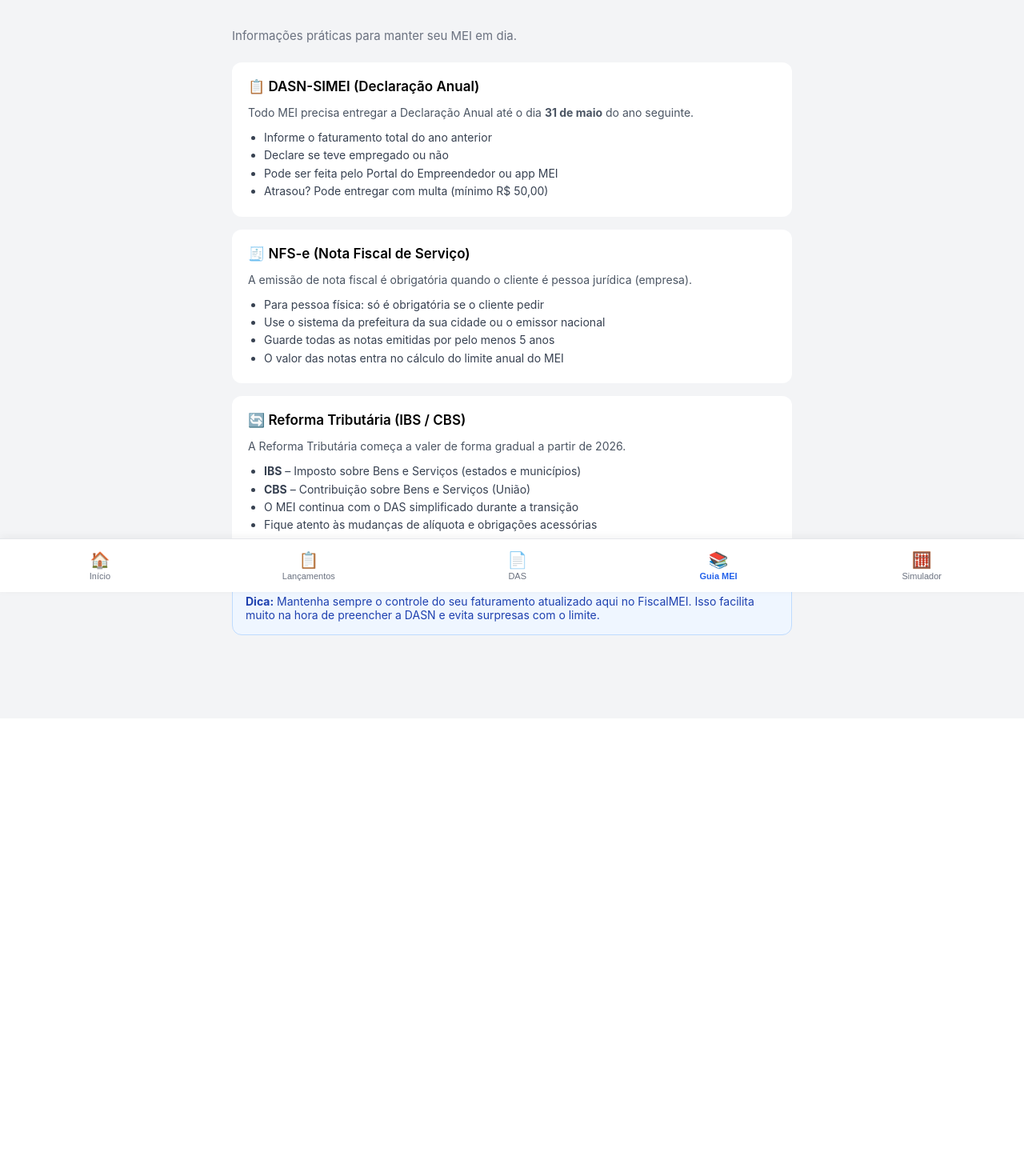
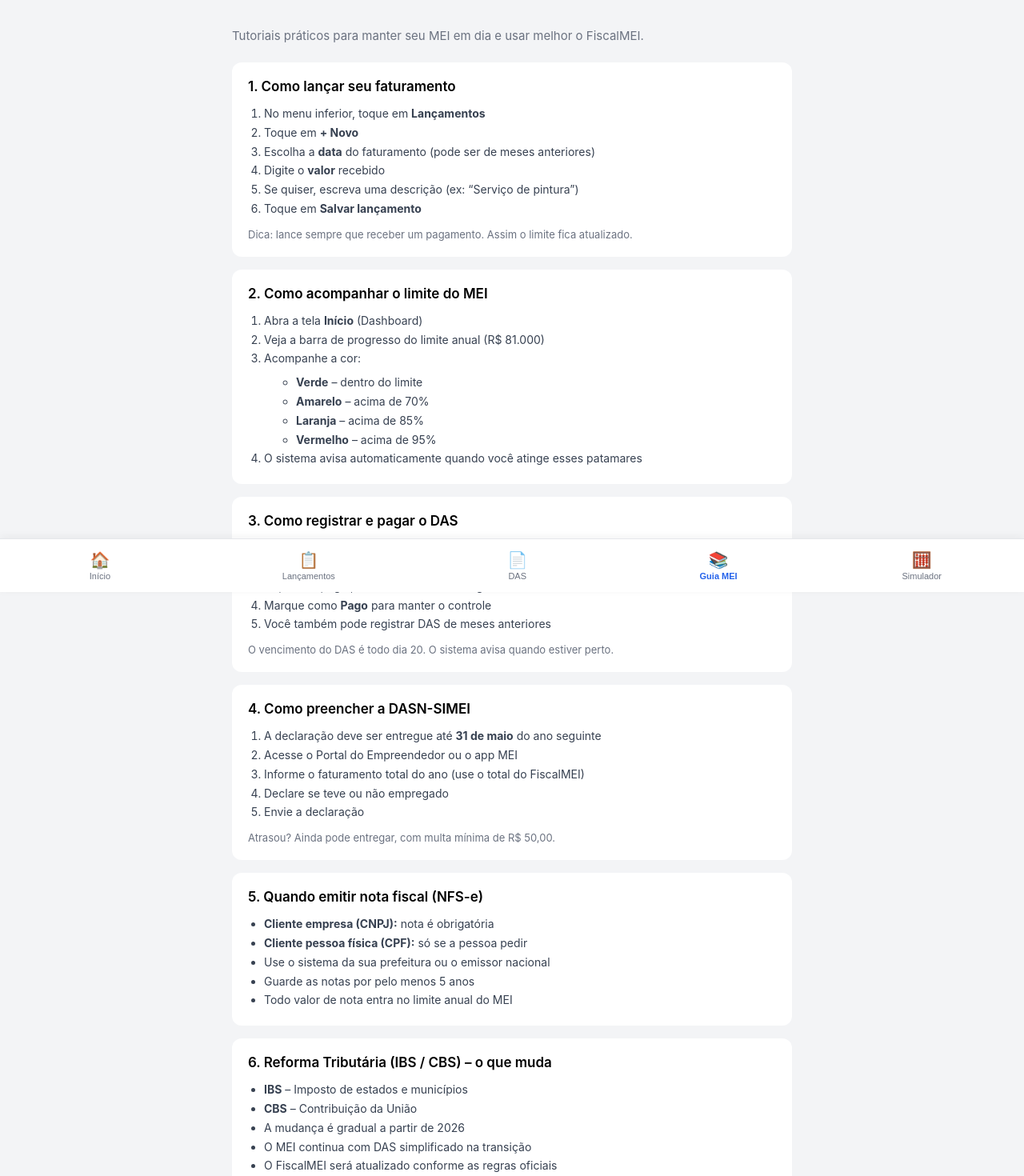
Before and after one commit to LuisRedesocial/fiscalmei, a Next.js app: page /guias in a window 1280 px wide. Shown: the part 60-1530 px from the top of the page at 80% size. Before the commit the page ends 958 px from the top, so only its background shows below. Built offline with nearby package versions, Linux system fonts and the light colour scheme.

Commit message:
Enriquece Guia MEI com tutoriais passo a passo

```diff
--- a/src/app/guias/page.tsx
+++ b/src/app/guias/page.tsx
@@ -7,7 +7,6 @@ export default function GuiasPage() {
 
   return (
     <div style={{ minHeight: '100vh', background: '#f3f4f6', paddingBottom: '80px' }}>
-      {/* Header */}
       <header style={{ background: 'white', borderBottom: '1px solid #e5e7eb', padding: '16px 24px', display: 'flex', alignItems: 'center', gap: '10px' }}>
         <button
           onClick={() => router.push('/dashboard')}
@@ -21,61 +20,128 @@ export default function GuiasPage() {
       <main style={{ maxWidth: '700px', margin: '0 auto', padding: '24px 16px' }}>
 
         <p style={{ color: '#6b7280', marginBottom: '24px', fontSize: '15px' }}>
-          Informações práticas para manter seu MEI em dia.
+          Tutoriais práticos para manter seu MEI em dia e usar melhor o FiscalMEI.
         </p>
 
-        {/* DASN */}
+        {/* Tutorial 1 */}
         <div style={{ background: 'white', borderRadius: '12px', padding: '20px', marginBottom: '16px' }}>
           <h2 style={{ fontSize: '17px', fontWeight: '600', margin: '0 0 12px' }}>
-            📋 DASN-SIMEI (Declaração Anual)
+            1. Como lançar seu faturamento
           </h2>
-          <p style={{ fontSize: '14px', color: '#4b5563', marginBottom: '12px' }}>
-            Todo MEI precisa entregar a Declaração Anual até o dia <strong>31 de maio</strong> do ano seguinte.
+          <ol style={{ margin: 0, paddingLeft: '20px', fontSize: '14px', color: '#374151', lineHeight: '1.7' }}>
+            <li>No menu inferior, toque em <strong>Lançamentos</strong></li>
+            <li>Toque em <strong>+ Novo</strong></li>
+            <li>Escolha a <strong>data</strong> do faturamento (pode ser de meses anteriores)</li>
+            <li>Digite o <strong>valor</strong> recebido</li>
+            <li>Se quiser, escreva uma descrição (ex: “Serviço de pintura”)</li>
+            <li>Toque em <strong>Salvar lançamento</strong></li>
+          </ol>
+          <p style={{ margin: '12px 0 0', fontSize: '13px', color: '#6b7280' }}>
+            Dica: lance sempre que receber um pagamento. Assim o limite fica atualizado.
           </p>
-          <ul style={{ margin: 0, paddingLeft: '20px', fontSize: '14px', color: '#374151', lineHeight: '1.6' }}>
-            <li>Informe o faturamento total do ano anterior</li>
-            <li>Declare se teve empregado ou não</li>
-            <li>Pode ser feita pelo Portal do Empreendedor ou app MEI</li>
-            <li>Atrasou? Pode entregar com multa (mínimo R$ 50,00)</li>
+        </div>
+
+        {/* Tutorial 2 */}
+        <div style={{ background: 'white', borderRadius: '12px', padding: '20px', marginBottom: '16px' }}>
+          <h2 style={{ fontSize: '17px', fontWeight: '600', margin: '0 0 12px' }}>
+            2. Como acompanhar o limite do MEI
+          </h2>
+          <ol style={{ margin: 0, paddingLeft: '20px', fontSize: '14px', color: '#374151', lineHeight: '1.7' }}>
+            <li>Abra a tela <strong>Início</strong> (Dashboard)</li>
+            <li>Veja a barra de progresso do limite anual (R$ 81.000)</li>
+            <li>Acompanhe a cor:
+              <ul style={{ marginTop: '6px' }}>
+                <li><strong>Verde</strong> – dentro do limite</li>
+                <li><strong>Amarelo</strong> – acima de 70%</li>
+                <li><strong>Laranja</strong> – acima de 85%</li>
+                <li><strong>Vermelho</strong> – acima de 95%</li>
+              </ul>
+            </li>
+            <li>O sistema avisa automaticamente quando você atinge esses patamares</li>
+          </ol>
+        </div>
+
+        {/* Tutorial 3 */}
+        <div style={{ background: 'white', borderRadius: '12px', padding: '20px', marginBottom: '16px' }}>
+          <h2 style={{ fontSize: '17px', fontWeight: '600', margin: '0 0 12px' }}>
+            3. Como registrar e pagar o DAS
+          </h2>
+          <ol style={{ margin: 0, paddingLeft: '20px', fontSize: '14px', color: '#374151', lineHeight: '1.7' }}>
+            <li>No menu, toque em <strong>DAS</strong></li>
+            <li>Toque em <strong>Emitir DAS no site oficial da Receita</strong> para gerar a guia</li>
+            <li>Depois de pagar, volte no FiscalMEI e registre o DAS do mês</li>
+            <li>Marque como <strong>Pago</strong> para manter o controle</li>
+            <li>Você também pode registrar DAS de meses anteriores</li>
+          </ol>
+          <p style={{ margin: '12px 0 0', fontSize: '13px', color: '#6b7280' }}>
+            O vencimento do DAS é todo dia 20. O sistema avisa quando estiver perto.
+          </p>
+        </div>
+
+        {/* Tutorial 4 */}
+        <div style={{ background: 'white', borderRadius: '12px', padding: '20px', marginBottom: '16px' }}>
+          <h2 style={{ fontSize: '17px', fontWeight: '600', margin: '0 0 12px' }}>
+            4. Como preencher a DASN-SIMEI
+          </h2>
+          <ol style={{ margin: 0, paddingLeft: '20px', fontSize: '14px', color: '#374151', lineHeight: '1.7' }}>
+            <li>A declaração deve ser entregue até <strong>31 de maio</strong> do ano seguinte</li>
+            <li>Acesse o Portal do Empreendedor ou o app MEI</li>
+            <li>Informe o faturamento total do ano (use o total do FiscalMEI)</li>
+            <li>Declare se teve ou não empregado</li>
+            <li>Envie a declaração</li>
+          </ol>
+          <p style={{ margin: '12px 0 0', fontSize: '13px', color: '#6b7280' }}>
+            Atrasou? Ainda pode entregar, com multa mínima de R$ 50,00.
+          </p>
+        </div>
+
+        {/* Tutorial 5 */}
+        <div style={{ background: 'white', borderRadius: '12px', padding: '20px', marginBottom: '16px' }}>
+          <h2 style={{ fontSize: '17px', fontWeight: '600', margin: '0 0 12px' }}>
+            5. Quando emitir nota fiscal (NFS-e)
+          </h2>
+          <ul style={{ margin: 0, paddingLeft: '20px', fontSize: '14px', color: '#374151', lineHeight: '1.7' }}>
+            <li><strong>Cliente empresa (CNPJ):</strong> nota é obrigatória</li>
+            <li><strong>Cliente pessoa física (CPF):</strong> só se a pessoa pedir</li>
+            <li>Use o sistema da sua prefeitura ou o emissor nacional</li>
+            <li>Guarde as notas por pelo menos 5 anos</li>
+            <li>Todo valor de nota entra no limite anual do MEI</li>
           </ul>
         </div>
 
-        {/* NFS-e */}
+        {/* Tutorial 6 */}
         <div style={{ background: 'white', borderRadius: '12px', padding: '20px', marginBottom: '16px' }}>
           <h2 style={{ fontSize: '17px', fontWeight: '600', margin: '0 0 12px' }}>
-            🧾 NFS-e (Nota Fiscal de Serviço)
+            6. Reforma Tributária (IBS / CBS) – o que muda
           </h2>
-          <p style={{ fontSize: '14px', color: '#4b5563', marginBottom: '12px' }}>
-            A emissão de nota fiscal é obrigatória quando o cliente é pessoa jurídica (empresa).
-          </p>
-          <ul style={{ margin: 0, paddingLeft: '20px', fontSize: '14px', color: '#374151', lineHeight: '1.6' }}>
-            <li>Para pessoa física: só é obrigatória se o cliente pedir</li>
-            <li>Use o sistema da prefeitura da sua cidade ou o emissor nacional</li>
-            <li>Guarde todas as notas emitidas por pelo menos 5 anos</li>
-            <li>O valor das notas entra no cálculo do limite anual do MEI</li>
+          <ul style={{ margin: 0, paddingLeft: '20px', fontSize: '14px', color: '#374151', lineHeight: '1.7' }}>
+            <li><strong>IBS</strong> – Imposto de estados e municípios</li>
+            <li><strong>CBS</strong> – Contribuição da União</li>
+            <li>A mudança é gradual a partir de 2026</li>
+            <li>O MEI continua com DAS simplificado na transição</li>
+            <li>O FiscalMEI será atualizado conforme as regras oficiais</li>
           </ul>
         </div>
 
-        {/* Reforma Tributária */}
+        {/* Tutorial 7 */}
         <div style={{ background: 'white', borderRadius: '12px', padding: '20px', marginBottom: '16px' }}>
           <h2 style={{ fontSize: '17px', fontWeight: '600', margin: '0 0 12px' }}>
-            🔄 Reforma Tributária (IBS / CBS)
+            7. Como usar o Simulador MEI → ME
           </h2>
-          <p style={{ fontSize: '14px', color: '#4b5563', marginBottom: '12px' }}>
-            A Reforma Tributária começa a valer de forma gradual a partir de 2026.
+          <ol style={{ margin: 0, paddingLeft: '20px', fontSize: '14px', color: '#374151', lineHeight: '1.7' }}>
+            <li>No menu, toque em <strong>Simulador</strong></li>
+            <li>Digite seu faturamento mensal médio</li>
+            <li>Toque em <strong>Calcular</strong></li>
+            <li>Compare quanto você paga como MEI e quanto pagaria no Simples Nacional</li>
+          </ol>
+          <p style={{ margin: '12px 0 0', fontSize: '13px', color: '#6b7280' }}>
+            É uma simulação aproximada. Para decisão real, consulte um contador.
           </p>
-          <ul style={{ margin: 0, paddingLeft: '20px', fontSize: '14px', color: '#374151', lineHeight: '1.6' }}>
-            <li><strong>IBS</strong> – Imposto sobre Bens e Serviços (estados e municípios)</li>
-            <li><strong>CBS</strong> – Contribuição sobre Bens e Serviços (União)</li>
-            <li>O MEI continua com o DAS simplificado durante a transição</li>
-            <li>Fique atento às mudanças de alíquota e obrigações acessórias</li>
-            <li>O FiscalMEI será atualizado conforme as regras oficiais forem publicadas</li>
-          </ul>
         </div>
 
-        {/* Dicas extras */}
+        {/* Dica final */}
         <div style={{ background: '#eff6ff', border: '1px solid #bfdbfe', borderRadius: '12px', padding: '16px', fontSize: '14px', color: '#1e40af' }}>
-          <strong>Dica:</strong> Mantenha sempre o controle do seu faturamento atualizado aqui no FiscalMEI. Isso facilita muito na hora de preencher a DASN e evita surpresas com o limite.
+          <strong>Dica final:</strong> Use o FiscalMEI toda semana. Quanto mais atualizado estiver o seu faturamento, mais seguro você fica em relação ao limite e à DASN.
         </div>
       </main>
     </div>
```
